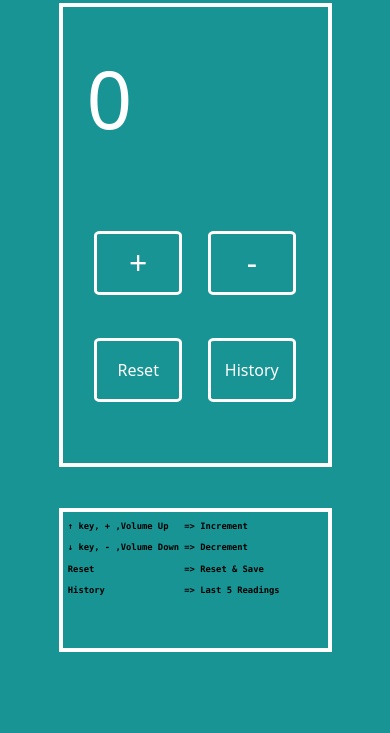
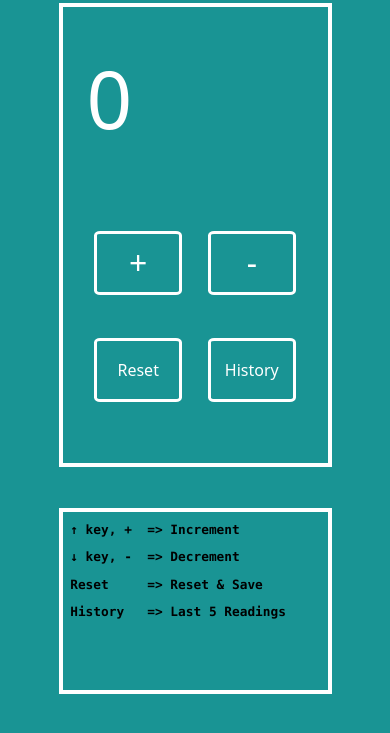
Before and after one commit to Astle-Ligo/counter, a plain HTML site: page index.html in a window 390 px wide. Shown: the part 149-882 px from the top of the page. Drawn offline with nearby package versions, Linux system fonts and the light colour scheme.

Commit message:
small edits

```diff
--- a/index.html
+++ b/index.html
@@ -33,10 +33,10 @@
             </div>
             <div class="part2">
                 <div class="boxhelp">
-                    <pre> ↑ key, + ,Volume Up   => Increment</pre>
-                    <pre> ↓ key, - ,Volume Down => Decrement</pre>
-                    <pre> Reset                 => Reset & Save</pre>
-                    <pre> History               => Last 5 Readings</pre>
+                    <pre> ↑ key, +  => Increment</pre>
+                    <pre> ↓ key, -  => Decrement</pre>
+                    <pre> Reset     => Reset & Save</pre>
+                    <pre> History   => Last 5 Readings</pre>
                 </div>
             </div>
         <div class="part3" id="part3">
--- a/script.js
+++ b/script.js
@@ -65,12 +65,6 @@ document.body.addEventListener('keydown', function(event){
                 case "Enter":
                     clr()
                 break;
-                case "AudioVolumeUp":
-                    countplus()
-                break;
-                case "AudioVolumeDown":
-                    countminus()
-                break;
                 case "+":
                     countplus()
                 break;
--- a/style.css
+++ b/style.css
@@ -25,7 +25,7 @@ body{
 }
 .boxhelp{
     background-color: transparent;
-    width: 40vw;
+    width: 30vw;
     height: 25vh;
     border: solid white 0.3rem;
 }
@@ -144,10 +144,10 @@ li , p{
     }
     .boxhelp{
         width: 70vw;
-        height: 17vh;
+        height: 22vh;
     }
     pre{
-        font-size: 0.55rem;
+        font-size: 0.8rem;
     }
     li{
         font-size: 4rem;
```
